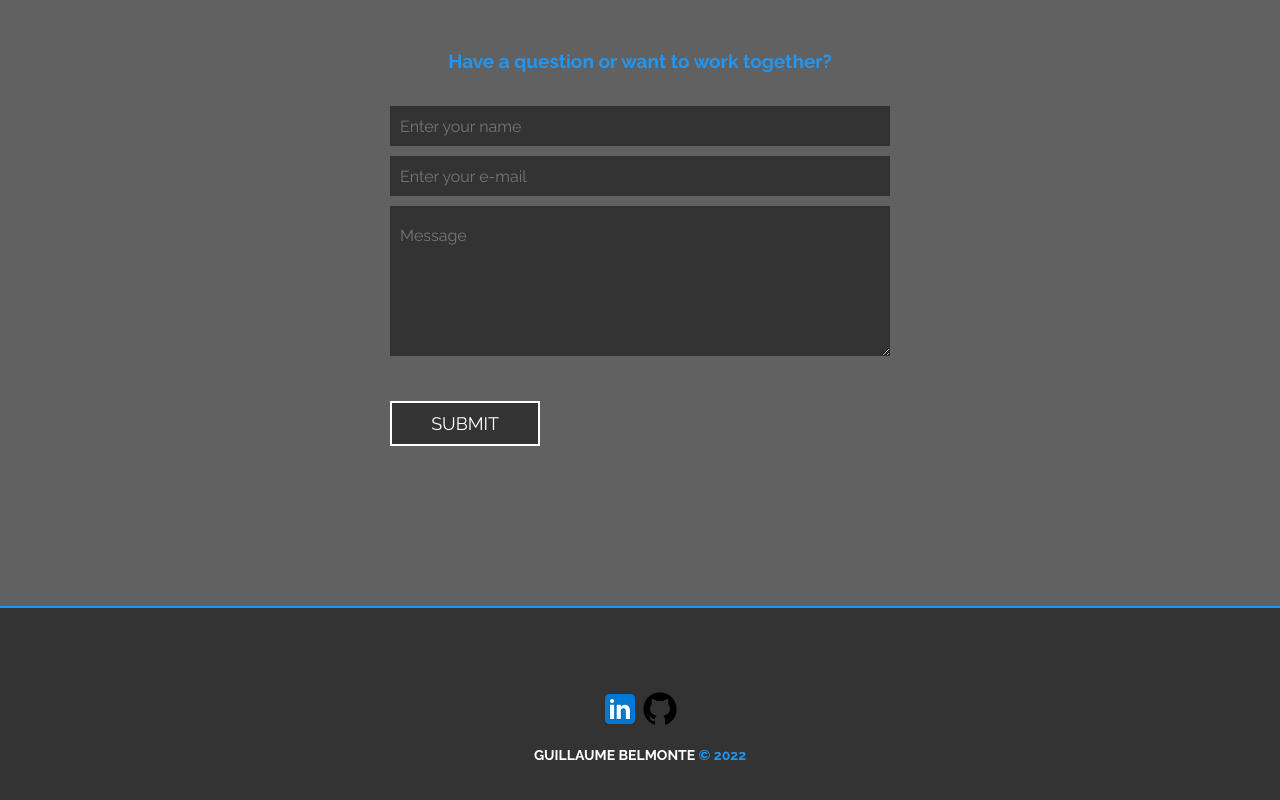
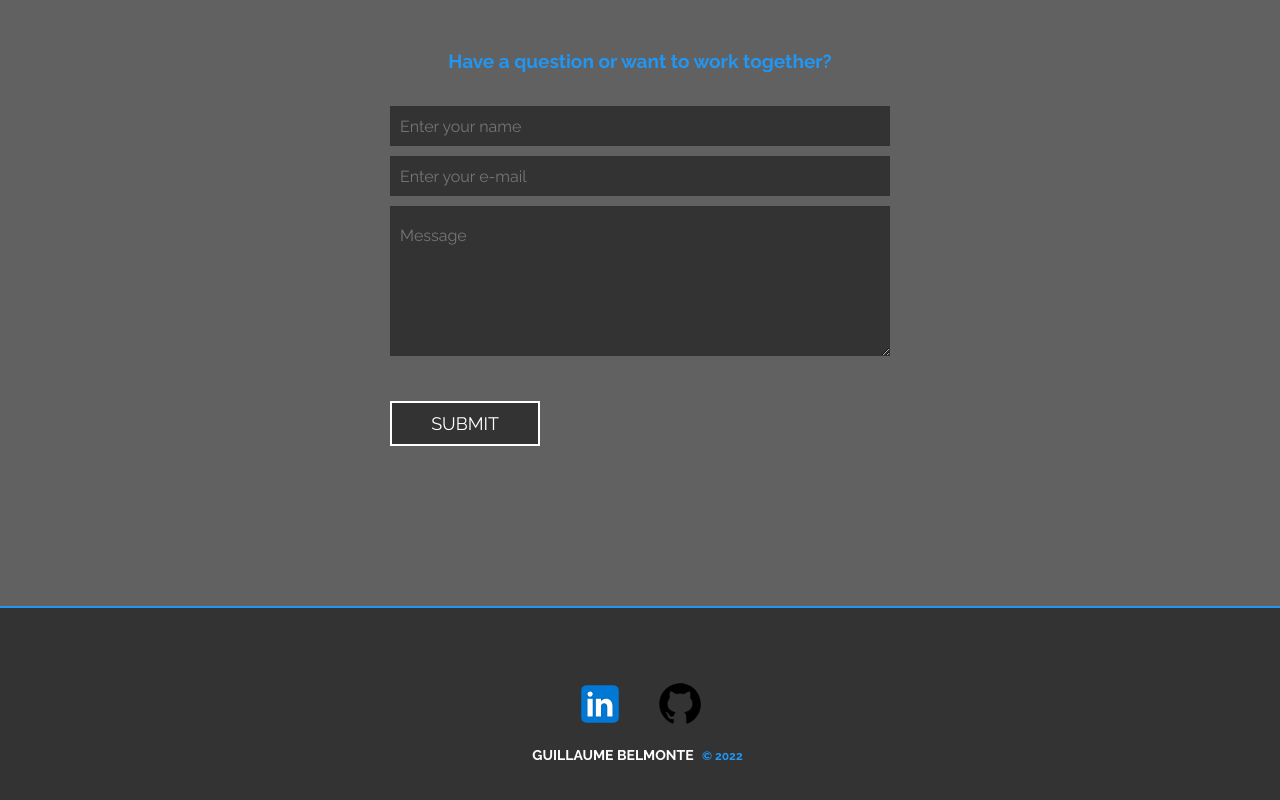
Before and after one commit to Pizatol/portfolio-pro, a Next.js app: page / in a window 1280 px wide. Shown: the part 4350-5150 px from the top of the page. Built offline with nearby package versions, Linux system fonts and the light colour scheme.

Commit message:
lien linkedin

```diff
--- a/components/Footer.js
+++ b/components/Footer.js
@@ -13,13 +13,13 @@ export default function Footer() {
 	 <div className={css.footer_container}>
 
 			<div className={css.logo_container}>
-				<div>
-					<Link href="#">
+				<div className={css.logo_item}>
+					<Link href="https://www.linkedin.com/in/guillaume-belmonte-bb9098239/">
 					<a target="_blank">
 					<Image
 						src={linkImg}
-						width={40}
-						height={40}
+						width={50}
+						height={50}
 						alt="logo linkedIn"
 					/>
 					</a>
@@ -30,8 +30,8 @@ export default function Footer() {
 
 					<Image
 						src={githubImg}
-						width={40}
-						height={40}
+						width={50}
+						height={50}
 						alt="logo linkedIn"
 					/>
 						</a>
--- a/styles/Footer.module.css
+++ b/styles/Footer.module.css
@@ -25,9 +25,16 @@
   font-size: 12px;
   font-weight: 200;
   color: var(--white);
+  padding-bottom: 10px;
 }
 
 .text span {
   color: var(--bleu);
+  padding: 0 5px;
+  font-size: 12px;
+}
+
+.logo_item a {
+  padding: 0px 15px;
 }
 /*# sourceMappingURL=Footer.module.css.map */
--- a/styles/Footer.module.scss
+++ b/styles/Footer.module.scss
@@ -17,8 +17,17 @@
 	font-size: 12px;
 	font-weight: 200;
 	color: var(--white);
+	padding-bottom: 10px;
 
 	span {
-		color : var(--bleu)
+		color : var(--bleu);
+		padding: 0 5px;
+		font-size: 12px;
 	}
 }
+
+.logo_item {
+	a {
+		padding: 0px 15px;
+	}
+}
```
Also changed, not shown: 1 other file (tests, documents, lock files or other folders).
